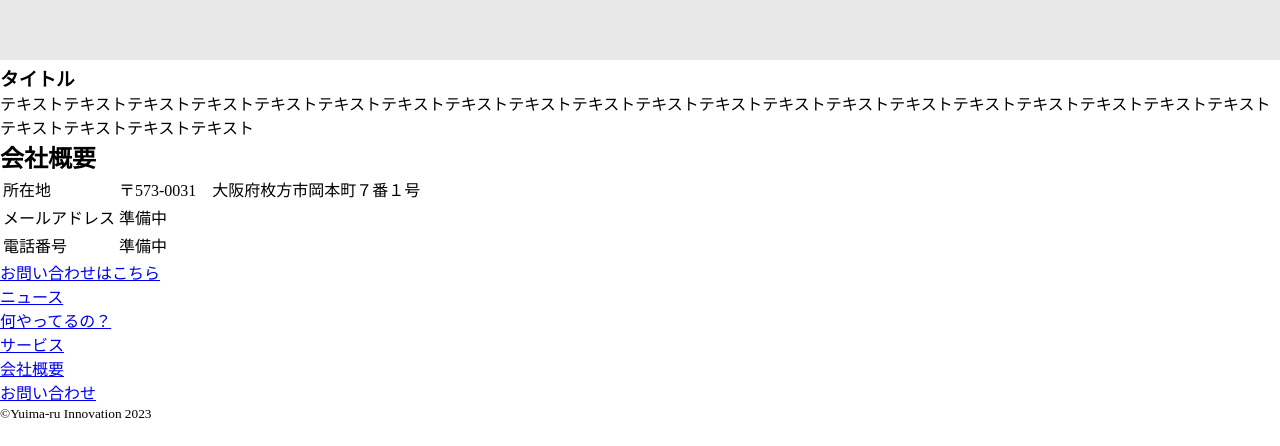
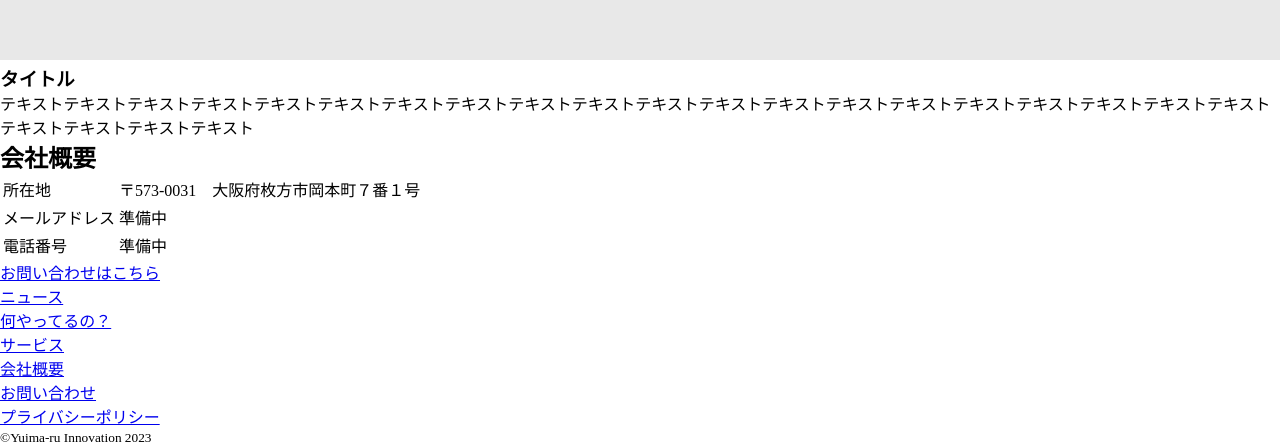
Before and after one commit to Yuimaru-innovation/Yuimaru-Innovation, a plain HTML site: page index.html in a window 1280 px wide. Shown: the part 11077-11523 px from the top of the page. Before the commit the page ends 11499 px from the top, so only its background shows below. Drawn offline with nearby package versions, Linux system fonts and the light colour scheme.

Commit message:
Update index.html

```diff
--- a/index.html
+++ b/index.html
@@ -102,6 +102,8 @@
           <li><a href="#service">サービス</a></li>
           <li><a href="#company">会社概要</a></li>
           <li><a target="_blank" href="https://docs.google.com/forms/d/e/1FAIpQLSdmQhj9-GMH6dLFwj0mIBZCeuZ_hiGfhXMhQkhA5QnNf7q0vA/viewform?usp=sharing">お問い合わせ</a></li>
+          <li><a target="_blank" href="privacypolicy-app.html">プライバシーポリシー</a></li>
+
         </ul>
         <small>&copy;Yuima-ru Innovation 2023</small>
       </footer>
```
